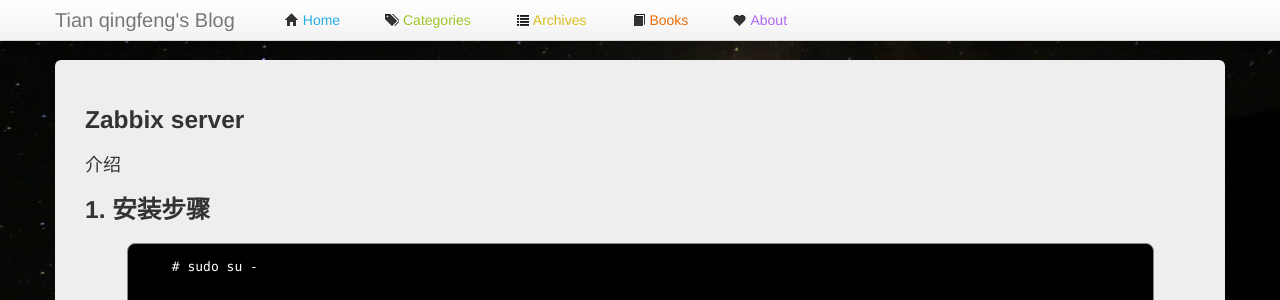
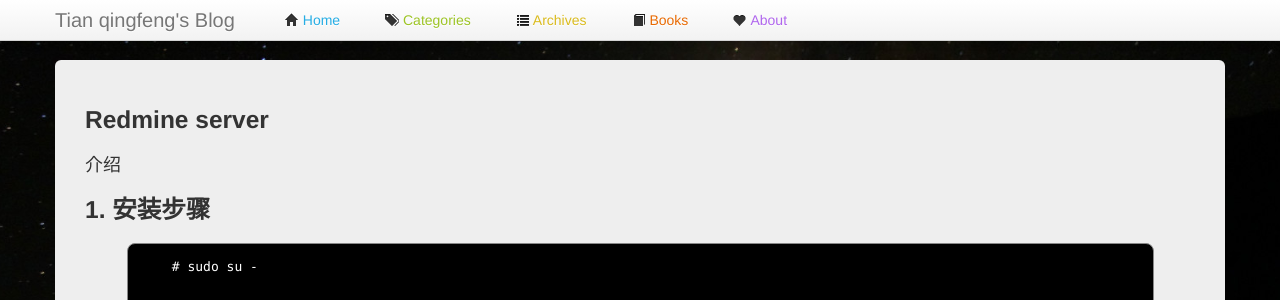
Before and after one commit to tianqf/tianqf.github.com, a Jekyll site: the page built from _posts/2015-11-14-install-and-setup-redmine.html, in a window 1280 px wide and 900 px high. Shown: the top 300 px of the window. Built offline with Jekyll 4.4.1, drawn with Linux system fonts in a browser that asks for light colours; comment, search, counter and statistics services are not loaded.

Commit message:
Initial commit

```diff
--- a/_posts/2015-11-14-install-and-setup-redmine.html
+++ b/_posts/2015-11-14-install-and-setup-redmine.html
@@ -1,10 +1,10 @@
 ---
 layout: post
-title: Zabbix server
-description: Install and Setup Zabbix
+title: Redmine server
+description: Install and Setup Redmine
 categories: Tools
 tags: Tools
-record_on: 2015-11-04
+record_on: 2015-11-14
 ---
 
 <p>介绍</p>
```
